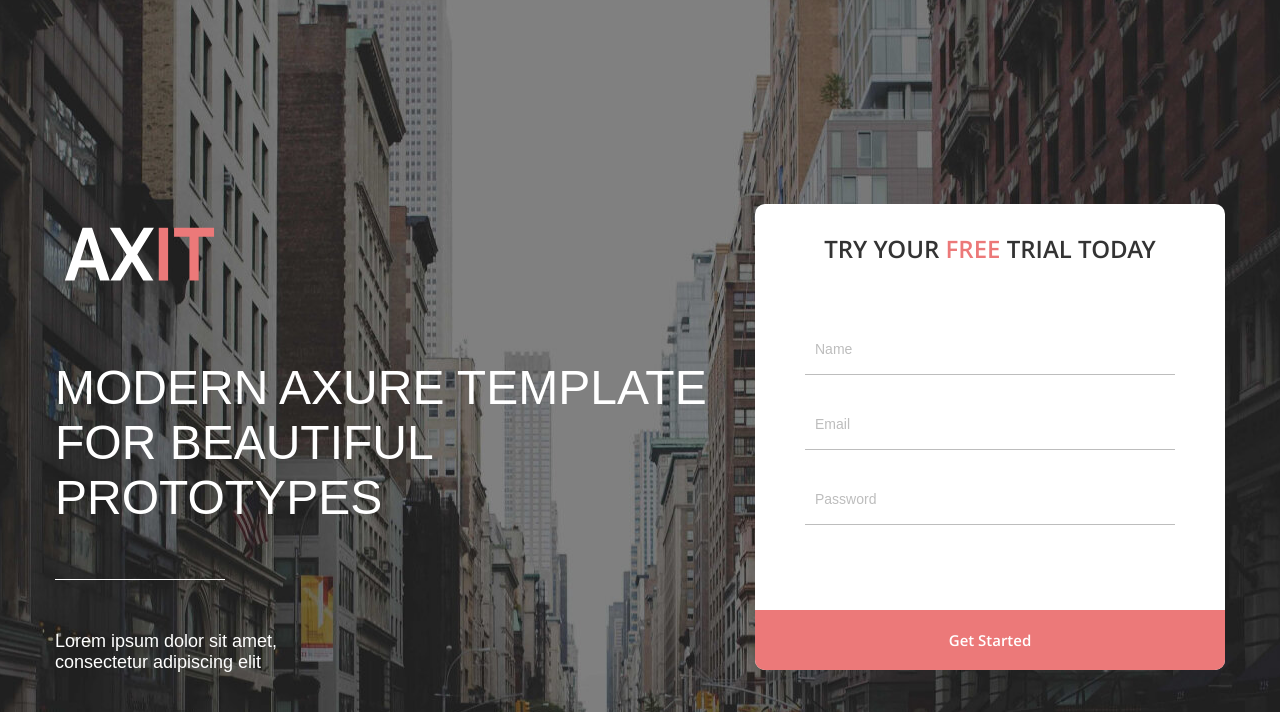
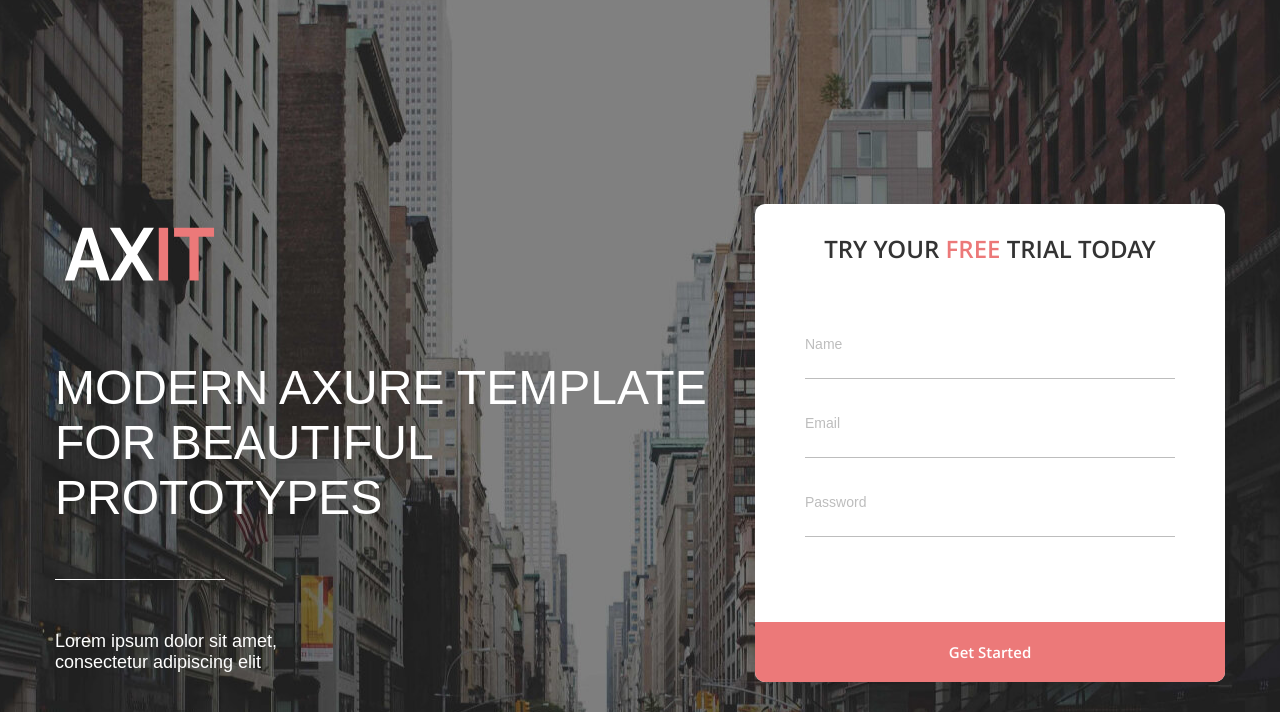
Before and after one commit to evgKireev/AXIT, a plain HTML site: page index.html in a window 1280 px wide. Shown: the part 79-791 px from the top of the page. Drawn offline with Linux system fonts and the light colour scheme; files whose address does not match are found by name.

Commit message:
corrected form

```diff
--- a/app/scss/style.scss
+++ b/app/scss/style.scss
@@ -120,18 +120,18 @@
                           color: $bg;
                         }
                       }
+                      &__label {
+                        color: #BDBDBD;
+                        @extend%OpenSans-400;
+                        font-size: 14px;
+                      }
                       &__input {
                         width: 100%;
                         margin-bottom: 33px;
                         border: none;
                         border-bottom: 1px solid#BDBDBD;
-                        padding: 5px 10px 15px;
+                        padding: 4px 10px 4px;
                         outline: none;
-                        &::placeholder {
-                          color: #BDBDBD;
-                          @extend%OpenSans-400;
-                          font-size: 14px;
-                        }
                       }
                       &__input-inner {
                         padding: 0 50px;
--- a/index.html
+++ b/index.html
@@ -69,9 +69,15 @@
               <form class="form" action="#" method="GET">
                 <h2 class="form__title">Try Your <span>FREE </span>Trial Today</h2>
                 <div class="form__input-inner">
-                  <input class="form__input" type="name" placeholder="Name" required>
-                  <input class="form__input" type="email" placeholder="Email" required>
-                  <input class="form__input" type="password" placeholder="Password" required>
+                  <label class="form__label">Name
+                    <input class="form__input" type="name"  required>
+                  </label>
+                  <label class="form__label">Email
+                    <input class="form__input" type="email" required>
+                  </label>
+                  <label class="form__label">Password
+                   <input class="form__input" type="password" required>
+                  </label>
                 </div>
                 <button class="form__btn" type="submit">Get Started</button>
               </form>
```
Also changed, not shown: app/css/style.min.css.
